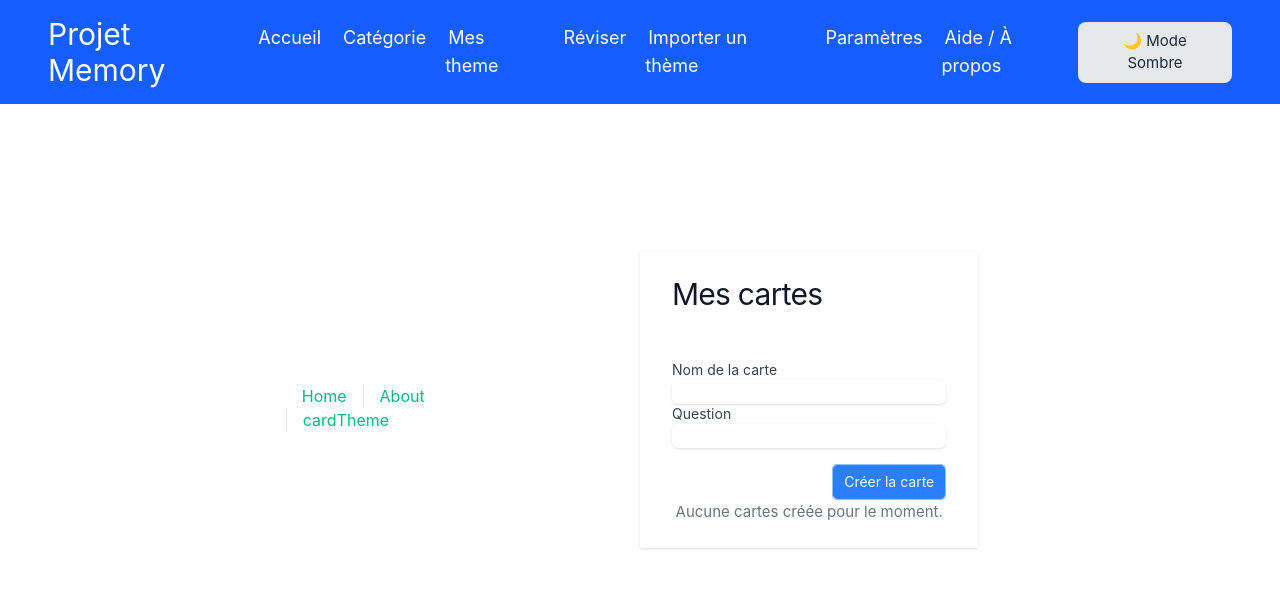
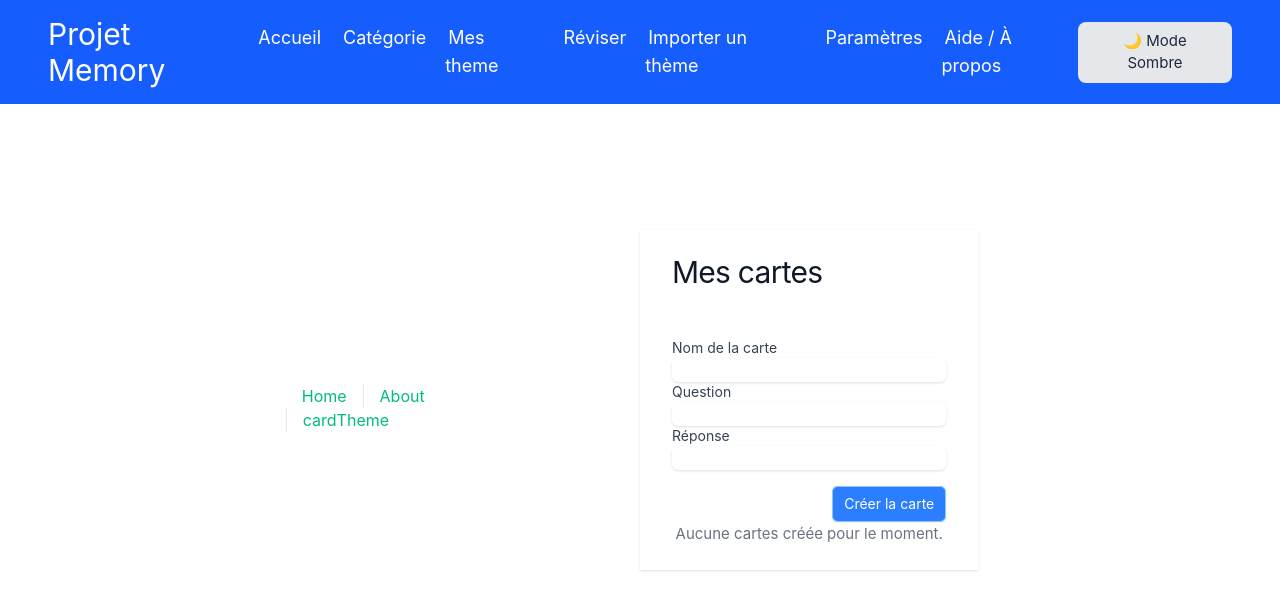
Before and after one commit to jlaron230/Projet-memory, a Vue app: page /CardTheme in a window 1280 px wide. Shown: the top 610 px of the page. Built offline with nearby package versions, Linux system fonts and the light colour scheme.

Commit message:
Add/CardModal

```diff
--- a/public/service-worker.js
+++ b/public/service-worker.js
@@ -37,13 +37,13 @@ self.addEventListener('message', (event) => {
   }
 
   if (event.data && event.data.type === 'CREATE_CARD') {
-    const { name, options, value } = event.data.data;
-    createCard(name, options, value);
+    const { name, options, value, response } = event.data.data;
+    createCard(name, options, value, response);
   }
 
   if (event.data && event.data.type === 'UPDATE_CARD') {
-    const { originalName, newName, options } = event.data.data;
-    updateCard(originalName, newName, options);
+    const { originalName, newName, options, newQuestion, originalQuestion, originalResponse, newResponse } = event.data.data;
+    updateCard(originalName, newName, options, newQuestion, originalQuestion, newResponse, originalResponse);
   }
 
   if (event.data && event.data.type === 'DELETE_CARD') {
--- /dev/null
+++ b/src/components/button/button-view.vue
@@ -0,0 +1,10 @@
+<script setup lang="ts">
+import { CheckIcon } from '@heroicons/vue/20/solid'
+</script>
+
+<template>
+  <button type="button" class="inline-flex items-center rounded-md bg-black px-3 py-2 text-sm font-semibold text-white shadow-xs hover:bg-indigo-500 focus-visible:outline-2 focus-visible:outline-offset-2 focus-visible:outline-indigo-600">
+    Voir la réponse
+  </button>
+
+</template>
--- a/src/components/cardTheme/cardTheme.vue
+++ b/src/components/cardTheme/cardTheme.vue
@@ -2,12 +2,30 @@
 import { ref, onMounted } from 'vue'
 import buttondelete from '@/components/button/button-delete.vue'
 import { PencilIcon } from '@heroicons/vue/20/solid'
+import modalMemory from '@/components/cardTheme/modalMemory.vue'
 
 const CardName = ref<string>('')  // Pour la création de la carte
 const CardQuestion = ref<string>('')  // Pour la création de la question
+const CardResponse = ref<string>('')  // Pour la création de la réponse
 const cards = ref<any[]>([]) // Liste des cartes
 const isEditable = ref(false)  // Si un formulaire est en mode édition
 const editingCard = ref<any | null>(null)  // carte en édition
+const isModalOpen = ref(false)
+const selectedQuestion = ref<string | null>(null);
+const selectedNameCard = ref<string | null>(null);
+
+// Fonction pour activer et désactiver la modal
+const modalVisible = (question: string, nameCard: string,) => {
+isModalOpen.value = true
+  selectedQuestion.value = question;
+  selectedNameCard.value = nameCard;
+}
+
+const closeModal = () => {
+  isModalOpen.value = false
+  selectedQuestion.value = null;
+  selectedNameCard.value = null;
+}
 
 // Fonction pour activer l'édition
 const toggleEdit = (cards: any) => {
@@ -15,12 +33,13 @@ const toggleEdit = (cards: any) => {
   editingCard.value = cards
   CardName.value = cards.name// Affiche les options sous forme de texte
   CardQuestion.value = cards.value// Affiche les options sous forme de texte
+  CardResponse.value = cards.responseCard
   isEditable.value = true
 }
 
 // Fonction pour créer une nouvelle carte
 const CreateCards = () => {
-  if (!CardName.value.trim() && !CardQuestion.value.trim()) {
+  if (!CardName.value.trim() && !CardQuestion.value.trim() && !CardResponse.value.trim()) {
     alert('Le nom de la carte et la question est requis')
     return
   }
@@ -28,6 +47,7 @@ const CreateCards = () => {
   const cardData = {
     name: CardName.value,
     value: CardQuestion.value,
+    responseCard: CardResponse.value,
   }
 
   // Envoi de la carte au Service Worker
@@ -47,6 +67,7 @@ const CreateCards = () => {
   // Réinitialisation des champs du formulaire
   CardName.value = ''
   CardQuestion.value = ''
+  CardResponse.value = ''
 }
 
 // Fonction pour récupérer les cartes depuis le cache
@@ -83,7 +104,7 @@ const getCardsFromCache = async () => {
 
 // Fonction pour mettre à jour une carte
 const PutCards = () => {
-  if (!CardName.value.trim() && !CardQuestion.value.trim()) {
+  if (!CardName.value.trim() && !CardQuestion.value.trim() && !CardResponse.value.trim()) {
     alert('Le nom de la carte et la question est requis')
     return
   }
@@ -91,10 +112,9 @@ const PutCards = () => {
   // Mise à jour de la carte dans le tableau local de Vue
   const cardIndex = cards.value.findIndex(c => c.name === editingCard.value.name)
   if (cardIndex !== -1) {
-    cards.value[cardIndex] = {
-      name: CardName.value,
-      value: CardQuestion.value,
-    }
+    cards.value = cards.value.map((c, i) =>
+      i === cardIndex ? { name: CardName.value, value: CardQuestion.value, responseCard: CardResponse.value } : c
+    );
   }
 
   // Envoi de la mise à jour au Service Worker pour qu'il mette à jour le cache
@@ -104,8 +124,10 @@ const PutCards = () => {
       data: {
         originalName: editingCard.value.name,  // Nom original à mettre à jour
         newName: CardName.value, // Nouveau nom// Options mises à jour
-        originalQuestion: editingCard.value.name,
+        originalQuestion: editingCard.value.value,
         newQuestion: CardQuestion.value,
+        originalResponse: editingCard.value.responseCard,
+        newResponse: CardResponse.value,
       }
     })
   }
@@ -115,6 +137,7 @@ const PutCards = () => {
   editingCard.value = null
   CardName.value = ''
   CardQuestion.value = ''
+  CardResponse.value = ''
 }
 
 // Fonction pour annuler l'édition
@@ -123,6 +146,7 @@ const cancelEdit = () => {
   editingCard.value = null
   CardName.value = ''
   CardQuestion.value = ''
+  CardResponse.value = ''
 }
 
 // Fonction pour supprimer une carte
@@ -194,6 +218,14 @@ onMounted(() => {
             required
             class="mt-1 block w-full rounded-md border-gray-300 shadow-sm focus:border-indigo-500 focus:ring focus:ring-indigo-200 focus:ring-opacity-50"
           />
+          <label for="cardResponse" class="block text-sm font-medium text-gray-700">Réponse</label>
+          <input
+            id="cardResponse"
+            v-model="CardResponse"
+            type="text"
+            required
+            class="mt-1 block w-full rounded-md border-gray-300 shadow-sm focus:border-indigo-500 focus:ring focus:ring-indigo-200 focus:ring-opacity-50"
+          />
         </div>
 
         <div class="flex justify-end">
@@ -209,8 +241,8 @@ onMounted(() => {
         <div v-for="(card, index) in cards" :key="index" class="bg-gray-100 p-4 rounded-lg flex gap-4">
           <div class="flex items-center gap-4">
             <!-- Afficher le nom de la carte si on n'est pas en mode édition -->
-            <h2 v-if="!isEditable || editingCard?.name !== card.name" class="text-xl font-semibold text-gray-900">
-              {{ card.name }} {{card.value}}
+            <h2 v-if="editingCard?.name !== card.name" class="text-xl font-semibold text-gray-900">
+              <a href="#" @click.prevent="modalVisible(card.value, card.name)">{{ card.name }}</a>
             </h2>
 
             <!-- Formulaire d'édition de cartes -->
@@ -223,6 +255,12 @@ onMounted(() => {
               />
               <input
                 v-model="CardQuestion"
+                type="text"
+                required
+                class="mt-1 block w-full rounded-md border-gray-300 shadow-sm focus:border-indigo-500 focus:ring focus:ring-indigo-200 focus:ring-opacity-50"
+              />
+              <input
+                v-model="CardResponse"
                 type="text"
                 required
                 class="mt-1 block w-full rounded-md border-gray-300 shadow-sm focus:border-indigo-500 focus:ring focus:ring-indigo-200 focus:ring-opacity-50"
@@ -245,5 +283,6 @@ onMounted(() => {
         <p>Aucune cartes créée pour le moment.</p>
       </div>
     </div>
+    <modalMemory :open="isModalOpen" :question="selectedQuestion" :nameCard="selectedNameCard" @close="closeModal" />
   </section>
 </template>
--- /dev/null
+++ b/src/components/cardTheme/modalMemory.vue
@@ -0,0 +1,58 @@
+
+<script setup lang="ts">
+import { ref, computed, defineProps, defineEmits } from 'vue'
+import ButtonView from '@/components/button/button-view.vue'
+import { Dialog, DialogPanel, DialogTitle, TransitionChild, TransitionRoot } from '@headlessui/vue'
+import { ExclamationTriangleIcon } from '@heroicons/vue/24/outline'
+
+const isView = ref(false)
+const isVisible = computed(() => props.open)
+
+const props = defineProps<{ open: boolean, question: string | null, nameCard: string | null }>()
+const emit = defineEmits(['close'])
+
+const isViewResponse = () => {
+  isView.value = !isView.value
+}
+
+
+</script>
+
+<template>
+  <TransitionRoot as="template" :show="isVisible" @close="isView = false">
+    <Dialog class="relative z-10" @close="emit('close')">
+      <TransitionChild as="template" enter="ease-out duration-300" enter-from="opacity-0" enter-to="opacity-100" leave="ease-in duration-200" leave-from="opacity-100" leave-to="opacity-0">
+        <div class="fixed inset-0 bg-gray-500/75 transition-opacity" />
+      </TransitionChild>
+
+      <div class="fixed inset-0 z-10 w-screen overflow-y-auto">
+        <div class="flex min-h-full items-end justify-center p-4 text-center sm:items-center sm:p-0">
+          <TransitionChild as="template" enter="ease-out duration-300" enter-from="opacity-0 translate-y-4 sm:translate-y-0 sm:scale-95" enter-to="opacity-100 translate-y-0 sm:scale-100" leave="ease-in duration-200" leave-from="opacity-100 translate-y-0 sm:scale-100" leave-to="opacity-0 translate-y-4 sm:translate-y-0 sm:scale-95">
+            <DialogPanel class="relative transform overflow-hidden rounded-lg bg-white text-left shadow-xl transition-all sm:my-8 sm:w-full sm:max-w-lg">
+              <div class="bg-white px-4 pt-5 pb-4 sm:p-6 sm:pb-4">
+                <div class="sm:flex sm:items-start">
+                  <div class="mt-3 text-center sm:mt-0 sm:ml-4 sm:text-left">
+                    <DialogTitle as="h3" class="text-base font-semibold text-gray-900">{{props.nameCard}}</DialogTitle>
+                    <div class="mt-2">
+                      <p class="text-sm text-gray-500">{{props.question}}</p>
+                    </div>
+                    <div v-if="!isView" class="mt-2">
+                    <ButtonView @click.prevent="isViewResponse" />
+                    </div>
+                    <div v-if="isView" class="mt-2">
+                      <p class="text-sm text-gray-500">{{props.question}}</p>
+                    </div>
+                  </div>
+                </div>
+              </div>
+              <div class="bg-gray-50 px-4 py-3 sm:flex sm:flex-row-reverse sm:px-6">
+                <button type="button" class="inline-flex w-full justify-center rounded-md bg-red-600 px-3 py-2 text-sm font-semibold text-white shadow-xs hover:bg-red-500 sm:ml-3 sm:w-auto" @close="!isView" @click="emit('close')">Deactivate</button>
+                <button type="button" class="mt-3 inline-flex w-full justify-center rounded-md bg-white px-3 py-2 text-sm font-semibold text-gray-900 ring-1 shadow-xs ring-gray-300 ring-inset hover:bg-gray-50 sm:mt-0 sm:w-auto" @close="!isView" @click="emit('close')">Cancel</button>
+              </div>
+            </DialogPanel>
+          </TransitionChild>
+        </div>
+      </div>
+    </Dialog>
+  </TransitionRoot>
+</template>
```
Also changed, not shown: public/cards.js (+17 -11 lines).
